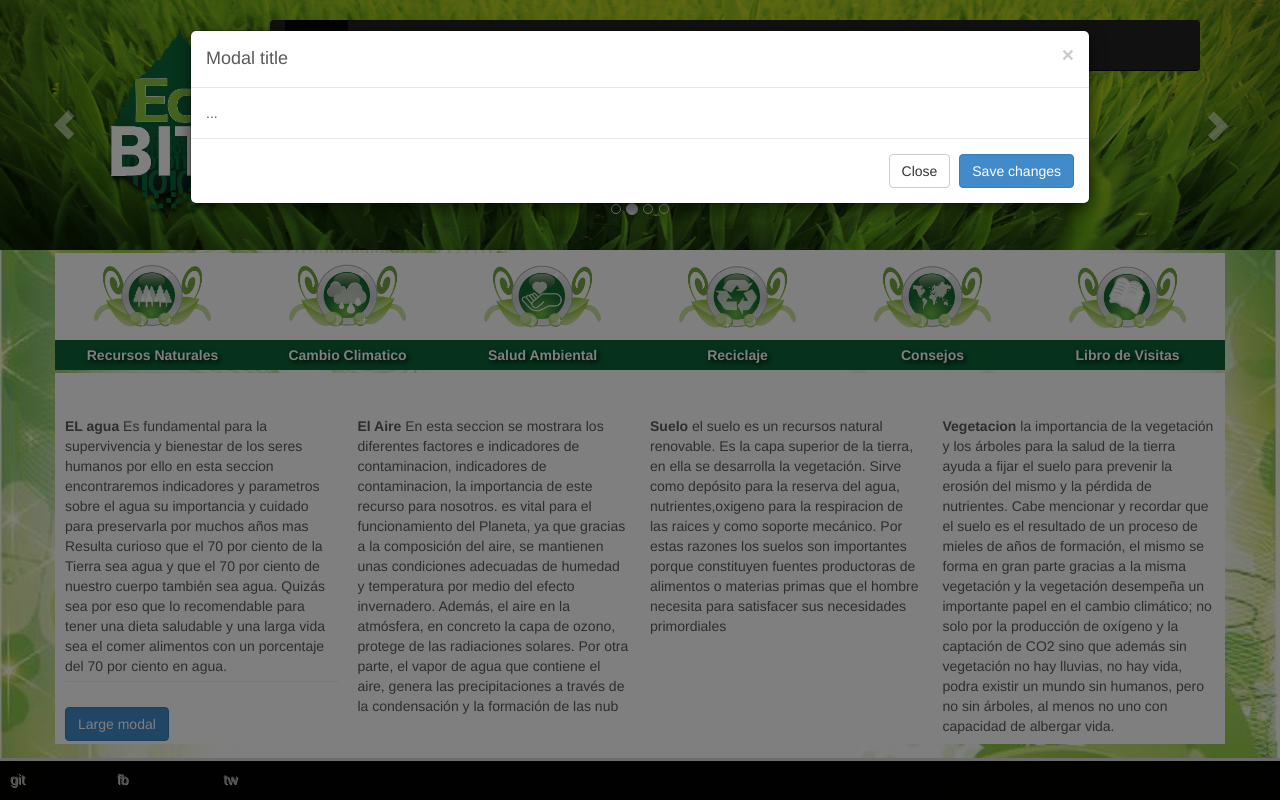
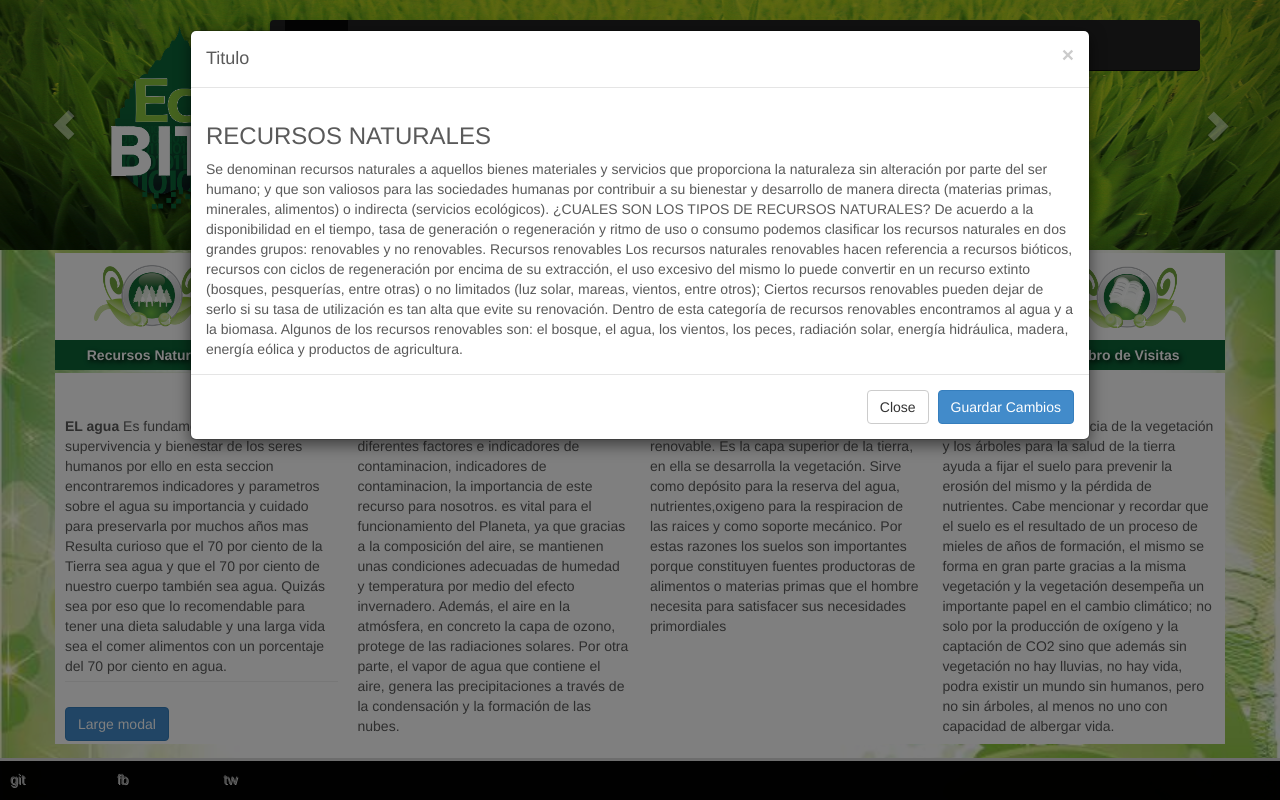
Before and after one commit to AltaConsejeriaTIC/ecobits, a PHP site: page /recursos_naturales.php in a window 1280 px wide, after a click on "Large modal". Run offline with PHP 8.4, Linux system fonts and the light colour scheme; the visitor is signed in with stand-in values (Sample User, id 1).

Commit message:
[dev] modificacion recursos_naturales

```diff
--- a/recursos_naturales.php
+++ b/recursos_naturales.php
@@ -45,14 +45,31 @@ y una larga vida sea el comer alimentos con un porcentaje del 70 por ciento en a
     <div class="modal-content">
       <div class="modal-header">
         <button type="button" class="close" data-dismiss="modal"><span aria-hidden="true">&times;</span><span class="sr-only">Close</span></button>
-        <h4 class="modal-title" id="myModalLabel">Modal title</h4>
+        <h4 class="modal-title" id="myModalLabel">Titulo</h4>
       </div>
       <div class="modal-body">
-        ...
+
+<h3>RECURSOS NATURALES</h3>
+Se denominan recursos naturales a aquellos bienes materiales y servicios que proporciona la
+ naturaleza sin alteración por parte del ser humano; y que son valiosos para las sociedades
+  humanas por contribuir a su bienestar y desarrollo de manera directa (materias primas,
+   minerales, alimentos) o indirecta (servicios ecológicos).
+
+¿CUALES SON LOS TIPOS DE RECURSOS NATURALES?
+
+De acuerdo a la disponibilidad en el tiempo, tasa de generación o regeneración y ritmo de uso o consumo podemos clasificar los recursos naturales en dos grandes grupos: renovables y no renovables.
+
+Recursos renovables
+Los recursos naturales renovables hacen referencia a recursos bióticos, recursos con ciclos de regeneración por encima de su extracción, el uso excesivo del mismo lo puede convertir en un recurso extinto (bosques, pesquerías, entre otras) o no limitados (luz solar, mareas, vientos, entre otros);
+Ciertos recursos renovables pueden dejar de serlo si su tasa de utilización es tan alta que evite su renovación. Dentro de esta categoría de recursos renovables encontramos al agua y a la biomasa.
+
+Algunos de los recursos renovables son: el bosque, el agua, los vientos, los peces, radiación solar, energía hidráulica, madera, energía eólica y productos de agricultura.
+
+
       </div>
       <div class="modal-footer">
         <button type="button" class="btn btn-default" data-dismiss="modal">Close</button>
-        <button type="button" class="btn btn-primary">Save changes</button>
+        <button type="button" class="btn btn-primary">Guardar Cambios</button>
       </div>
     </div>
   </div>
@@ -69,7 +86,7 @@ y una larga vida sea el comer alimentos con un porcentaje del 70 por ciento en a
   mantienen unas condiciones adecuadas de humedad y temperatura por medio del efecto invernadero.
    Además, el aire en la atmósfera, en concreto la capa de ozono, protege de las radiaciones
     solares. Por otra parte, el vapor de agua que contiene el aire, genera las precipitaciones
-   a través de la condensación y la formación de las nub
+   a través de la condensación y la formación de las nubes.
   </div>
 
 
```
